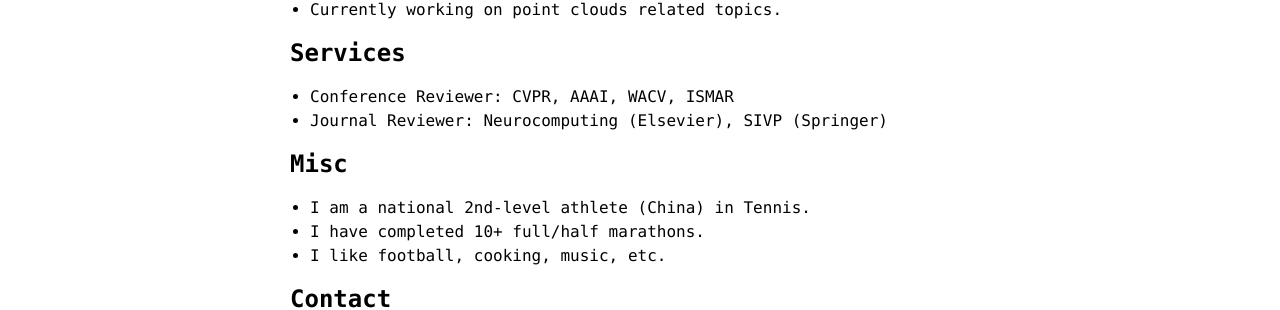
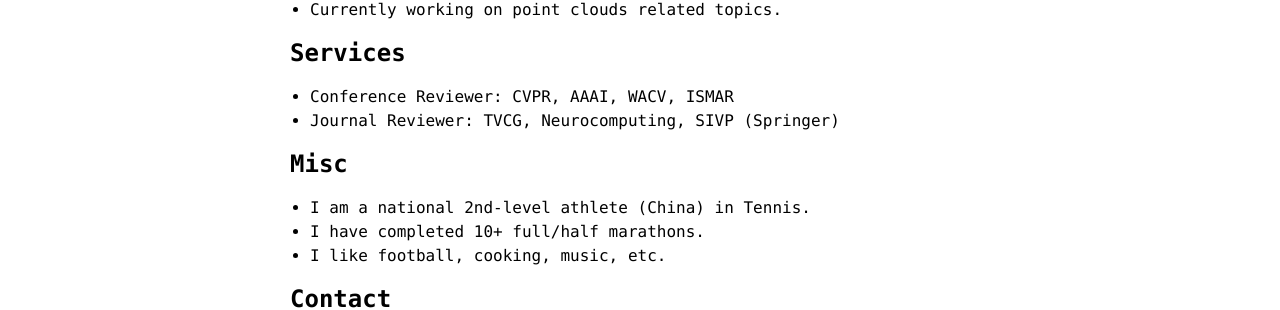
Before and after one commit to ShiQiu0419/ShiQiu0419.github.io, a Jekyll site: the page built from index.md, in a window 1280 px wide. Shown: the part 1478-1788 px from the top of the page. Built offline with Jekyll 4.4.1, drawn with Linux system fonts in a browser that asks for light colours; our own code applies the rules of GitHub Pages for plain Markdown files.

Commit message:
Update index.md

```diff
--- a/index.md
+++ b/index.md
@@ -61,7 +61,7 @@ ENGN4528 Computer Vision
 
 ## Services
 * Conference Reviewer: CVPR, AAAI, WACV, ISMAR
-* Journal Reviewer: Neurocomputing (Elsevier), SIVP (Springer)
+* Journal Reviewer: TVCG, Neurocomputing, SIVP (Springer)
 
 ## Misc
 * I am a national 2nd-level athlete (China) in Tennis.
```
